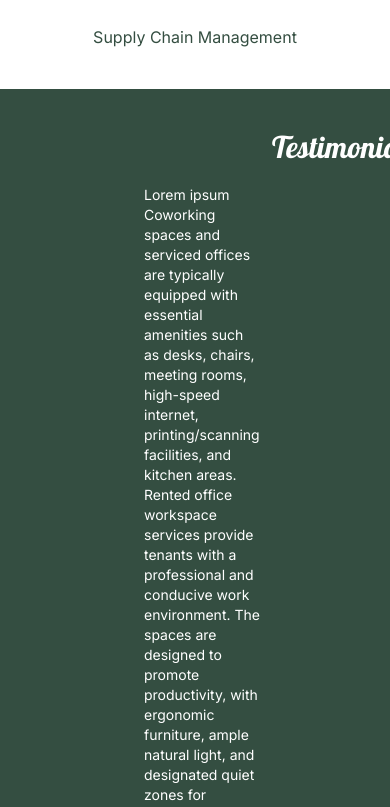
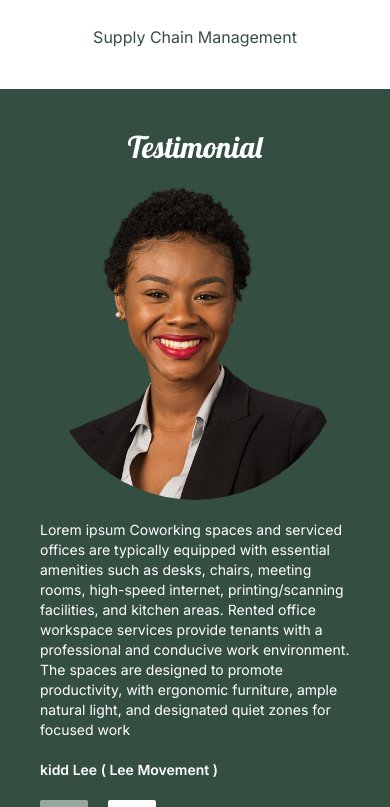
Before and after one commit to Dev-kami/Road-Tansit-Delivery, a Next.js app: page / in a window 390 px wide. Shown: the part 2655-3462 px from the top of the page. Built offline with nearby package versions, Linux system fonts and the light colour scheme.

Commit message:
Responsiveness for Testimonial

```diff
--- a/src/components/Testimonial.tsx
+++ b/src/components/Testimonial.tsx
@@ -20,7 +20,7 @@ const Testimonial = ({
   return (
     <>
       {currentIndex === isActive && (
-        <div className="flex">
+        <div className="flex md:flex-row flex-col items-center gap-y-5">
           <div className="flex-1">
             <Image
               src={testimonial.imageUrl}
--- a/src/components/Testimonials.tsx
+++ b/src/components/Testimonials.tsx
@@ -20,8 +20,8 @@ const Testimonials = () => {
   };
 
   return (
-    <section className="bg-primary px-36 py-10 text-white">
-      <h3 className=" font-lobster text-3xl mb-5 text-center pl-32">
+    <section className="bg-primary md:px-36 px-10 py-10 text-white">
+      <h3 className="font-lobster text-3xl mb-5 text-center md:pl-32">
         Testimonial
       </h3>
 
```
